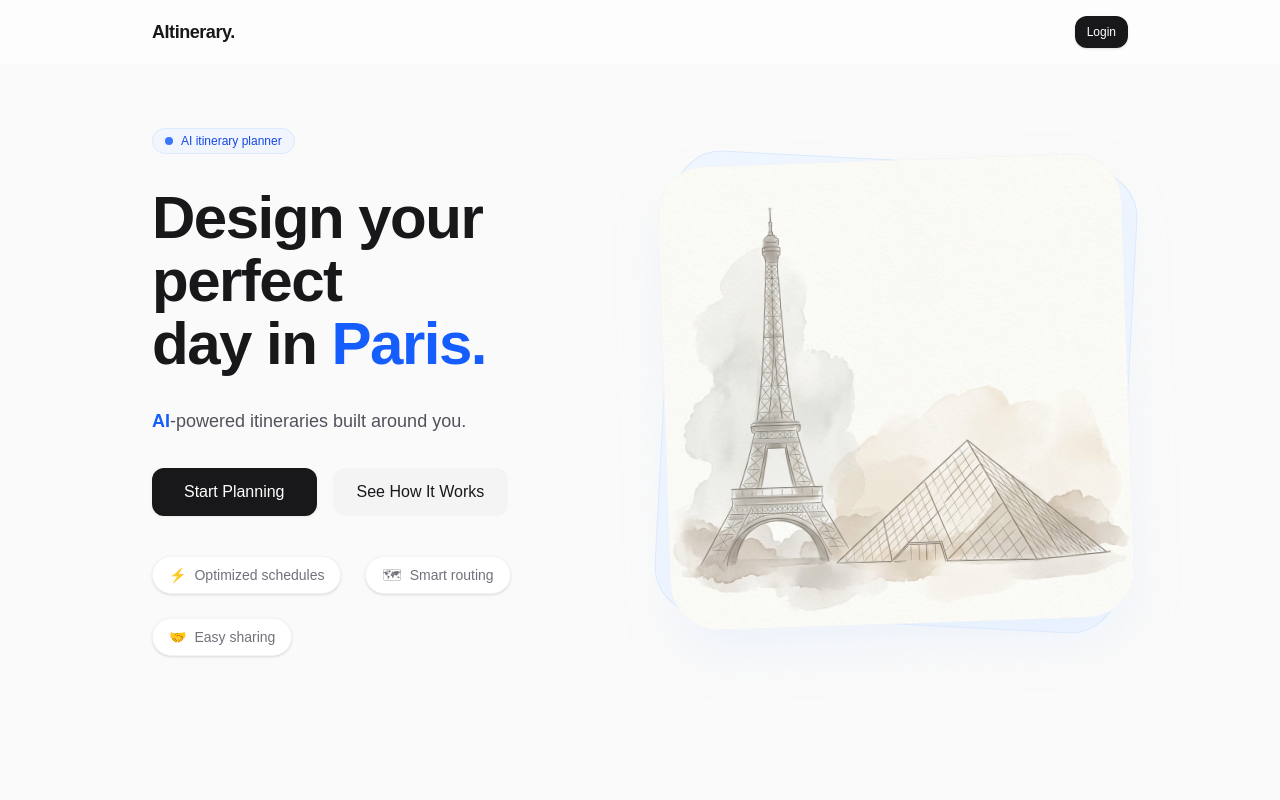
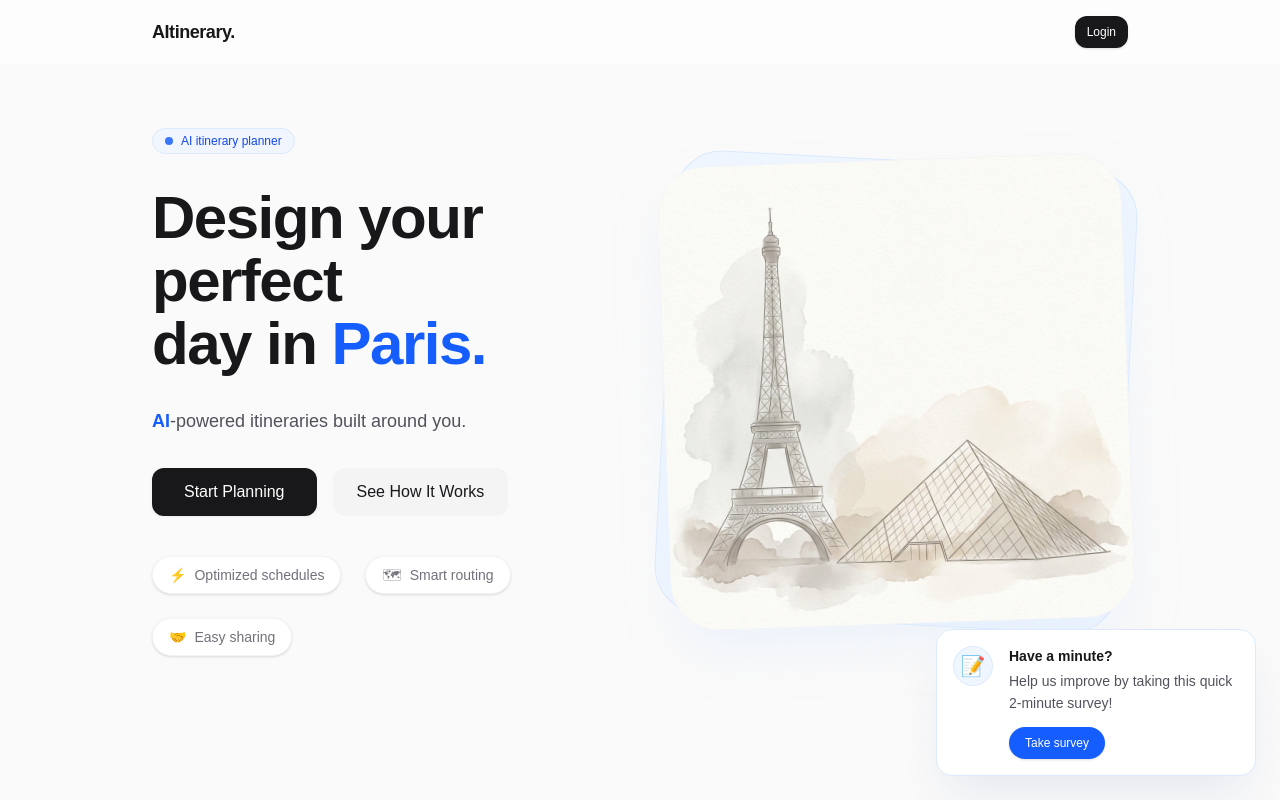
Before and after one commit to yahzoheir/paris-itenerary, a Next.js app: page / in a window 1280 px wide. Shown: the top 800 px of the page. Built offline with nearby package versions, Linux system fonts and the light colour scheme; no server answers; a web font is replaced by a local one.

Commit message:
Added survey to front page

```diff
--- a/app/page.tsx
+++ b/app/page.tsx
@@ -27,6 +27,50 @@ export default function HomePage() {
 
   return (
     <main className="min-h-screen bg-[#fafafa] text-zinc-900 overflow-x-hidden">
+      {/* Survey Floating Banner */}
+      <div className="fixed bottom-6 right-6 z-50 animate-in fade-in slide-in-from-bottom-8 duration-700 hidden sm:block">
+        <div className="bg-white border border-blue-100 shadow-2xl shadow-blue-900/10 rounded-2xl p-4 flex gap-4 items-start max-w-[320px]">
+          <div className="w-10 h-10 rounded-full bg-blue-50 flex items-center justify-center shrink-0 text-xl border border-blue-100">
+            📝
+          </div>
+          <div>
+            <p className="text-sm font-semibold text-zinc-900">Have a minute?</p>
+            <p className="text-sm text-zinc-600 mt-1 leading-relaxed">
+              Help us improve by taking this quick 2&#8209;minute survey!
+            </p>
+            <a
+              href="https://docs.google.com/forms/d/e/1FAIpQLSccsDANYTU1qOgKbSdXpK9MtuJ2nBrMluAo16EqRKMpM1pCsQ/viewform?usp=publish-editor"
+              target="_blank"
+              rel="noopener noreferrer"
+              className="inline-block mt-3 px-4 py-2 bg-blue-600 hover:bg-blue-700 text-white text-xs font-medium rounded-full transition-colors shadow-sm"
+            >
+              Take survey
+            </a>
+          </div>
+        </div>
+      </div>
+
+      {/* Mobile Survey Banner (slides up from very bottom) */}
+      <div className="fixed bottom-0 left-0 right-0 z-50 p-4 sm:hidden animate-in fade-in slide-in-from-bottom-8 duration-700">
+        <div className="bg-white border border-zinc-200 shadow-2xl rounded-2xl p-4 flex items-center justify-between gap-4">
+          <div className="flex items-center gap-3">
+            <span className="text-xl">📝</span>
+            <div>
+              <p className="text-sm font-semibold text-zinc-900">Have a minute?</p>
+              <p className="text-xs text-zinc-500">Quick 2-min survey</p>
+            </div>
+          </div>
+          <a
+            href="https://docs.google.com/forms/d/e/1FAIpQLSccsDANYTU1qOgKbSdXpK9MtuJ2nBrMluAo16EqRKMpM1pCsQ/viewform?usp=publish-editor"
+            target="_blank"
+            rel="noopener noreferrer"
+            className="px-4 py-2 bg-blue-600 active:bg-blue-700 text-white text-xs font-medium rounded-full whitespace-nowrap"
+          >
+            Take survey
+          </a>
+        </div>
+      </div>
+
       {/* Navigation */}
       <nav className="fixed top-0 left-0 right-0 z-50 bg-white/60 backdrop-blur-md border-b border-zinc-100/50">
         <div className="max-w-5xl mx-auto px-6 h-16 flex items-center justify-between">
```
